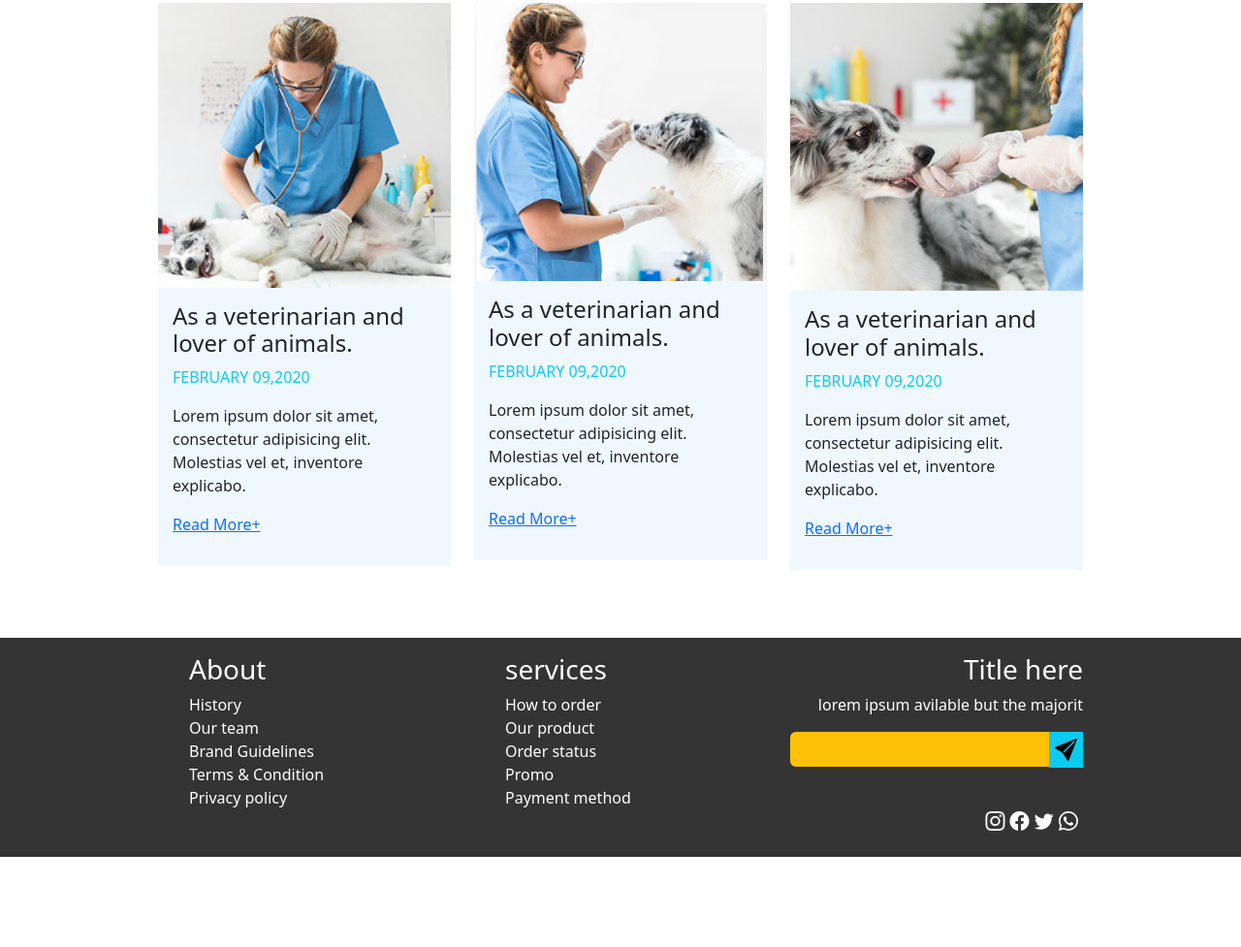
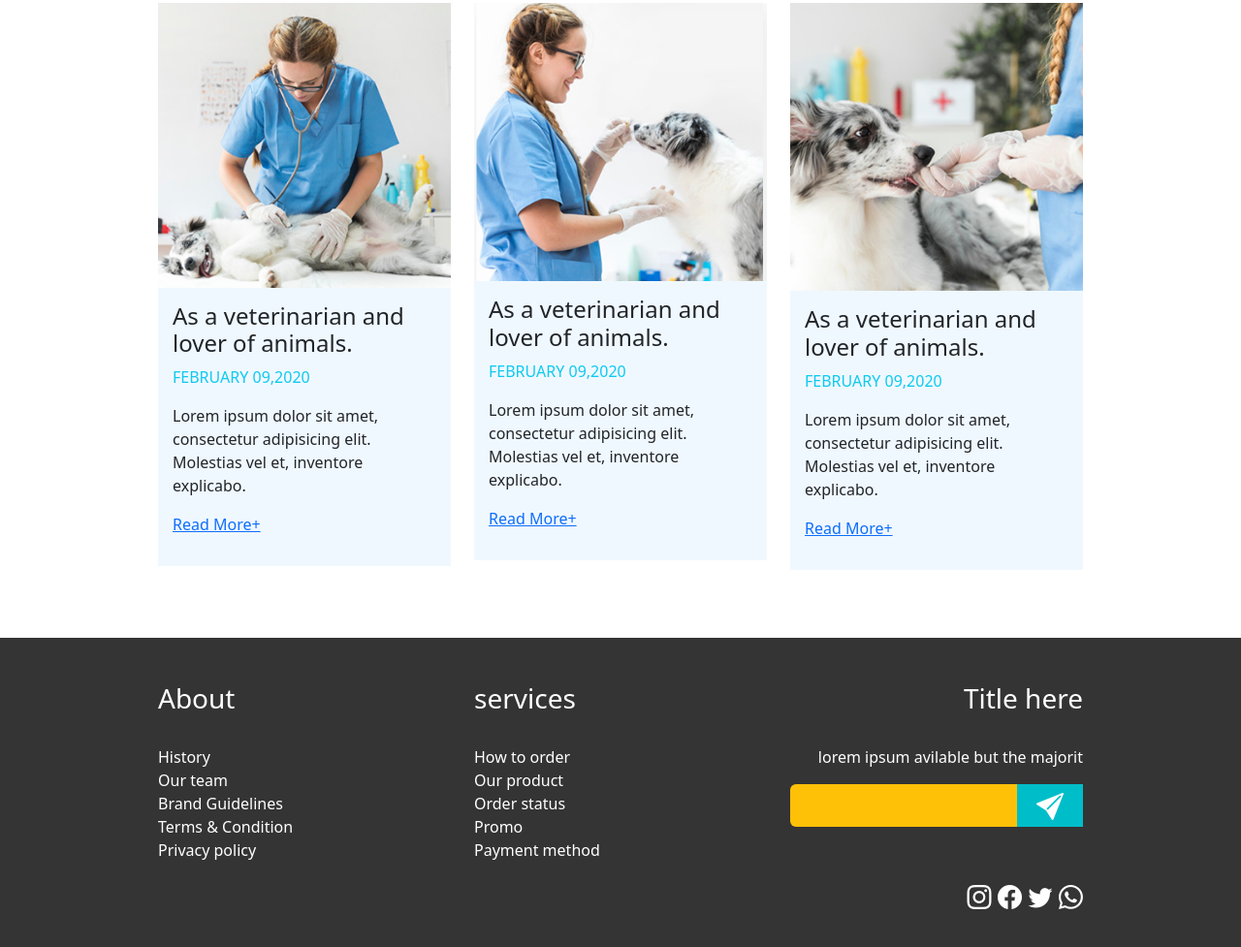
Before and after one commit to JawadShk/Demo-Webpage, a plain HTML site: page index.html in a window 1280 px wide. Shown: the part 4396-5373 px from the top of the page at 97% size. Before the commit the page ends 5280 px from the top, so only its background shows below. Drawn offline with nearby package versions, Linux system fonts and the light colour scheme.

Commit message:
final commit

```diff
--- a/CSS/style.css
+++ b/CSS/style.css
@@ -150,6 +150,8 @@ body{
 }
 #footer-container{
     background-color: #343434;
+    padding-top: 30px;
+    padding-bottom: 30px;
 }
 .about-list a, .service-list a{
     text-decoration: none;
@@ -157,25 +159,37 @@ body{
     color: #fff;
     cursor: pointer;
 }
-.about-list li, .service-list li{
-    list-style-type: none;
-}
-.footer-info{
-    text-align:end;
-}
-.send-btn{
+/* .send-btn{
     font-size: 23px;
     position: relative;
     bottom: 36px;
     border: 0;
     z-index: 2;
-}
+} */
 .input-field{
     border: 0;
+    color: white;
+    padding: 10px;
+    width: 100%;
+}
+#footer-form{
+    margin-top: 10px;
+    margin-bottom: 10px;
+}
+#footer-search-btn{
+    background-color: #00bec9;
+    font-size: 28px;
+    border: 0;
+    position: relative;
+    z-index: 2;
+    bottom: 44px;
+    color: #fff;
+    padding-right: 20px;
+    padding-left: 20px;
 }
 .icons{
-    padding: 5px;
-    font-size: 20px;
+    padding-left: 5px;
+    font-size: 25px;
     cursor: pointer;
 }
 
--- a/index.html
+++ b/index.html
@@ -63,7 +63,7 @@
 
       <div class="container-fluid">
         <div class="row justify-content-evenly">
-          <div class="col-lg-5 col-md-11" id="service-text">
+          <div class="col-lg-5 col-11" id="service-text">
             <h1>As a veterinarian and
               lover of animals.  </h1>
             <p>Lorem ipsum dolor sit amet consectetur adipisicing elit. Consequatur, illum! ipsum dolor, sit amet consectetur adipisicing elit. Amet perspiciatis nisi  deserunt  consectetur saepe. Consequatur iure et facilis officiis iste.</p>
@@ -114,7 +114,7 @@
         <div class="col-lg-5" id="service-img">
           <img src="images/veterinary-landing-pages-concept/vid2.jpg" alt="service-img" class="img-fluid" >
         </div>
-        <div class="col-lg-5 col-md-11 text-right" id="service-text">
+        <div class="col-lg-5 col-11 text-right" id="service-text">
           <h1>As a veterinarian and
             lover of animals.  </h1>
           <p>Lorem ipsum dolor sit amet consectetur adipisicing elit. Consequatur, illum! ipsum dolor, sit amet consectetur adipisicing elit. Amet perspiciatis nisi  deserunt  consectetur saepe. Consequatur iure et facilis officiis iste.</p>
@@ -245,33 +245,33 @@
     <!-- footer -->
      <div class="contaner-fluid" id="footer-container">
       <div class="row justify-content-center text-white">
-        <div class="col-lg-3 mt-3 mb-3">
-          <ul class="about-list">
-            <li><h3>About</h3></li>
-            <li><a href="">History</a></li>
-            <li><a href="">Our team</a></li>
-            <li><a href="">Brand Guidelines</a></li>
-            <li><a href="">Terms & Condition</a></li>
-            <li><a href="">Privacy policy</a></li>
-          </ul>
+        <div class="col-lg-3 col-10 mt-3 mb-3">
+          <div class="about-list">
+            <h3>About</h3>  <br>
+            <a href="">History</a>   <br>
+            <a href="">Our team</a>  <br>
+            <a href="">Brand Guidelines</a>  <br>
+            <a href="">Terms & Condition</a>   <br>
+            <a href="">Privacy policy</a>  <br>
+          </div> <br>   <br>
         </div>
-        <div class="col-lg-3 mt-3 mb-3">
-          <ul class="service-list">
-            <li><h3>services</h3></li>
-            <li><a href="">How to order</a></li>
-            <li><a href="">Our product</a></li>
-            <li><a href="">Order status</a></li>
-            <li><a href="">Promo</a></li>
-            <li><a href="">Payment method</a></li>
-          </ul>
+        <div class="col-lg-3 col-10 mt-3 mb-3">
+          <div class="service-list">
+            <h3>services</h3> <br>
+            <a href="">How to order</a> <br>
+            <a href="">Our product</a> <br>
+            <a href="">Order status</a> <br>
+            <a href="">Promo</a> <br>
+            <a href="">Payment method</a> <br>
+          </div>
         </div>
-        <div class="col-lg-3 col-11 footer-info mt-3 mb-3">
-          <h3>Title here</h3>
+        <div class="col-lg-3 col-10 mt-3 text-end">
+          <h3>Title here</h3> <br>
           <p>lorem ipsum avilable but the majorit</p>
-            <input type="email" class="form-control bg-warning input-field" id="exampleFormControlInput1" >
-            <button class="bg-info send-btn">
-              <i class="bi bi-send-fill"></i>
-            </button>
+          <form action="" id="footer-form">
+            <input type="text" class="form-control bg-warning input-field">
+            <button type="submit" id="footer-search-btn"><i class="bi bi-send-fill"></i></button>
+          </form>
             <div class="icons">
               <i class="bi bi-instagram"></i>
               <i class="bi bi-facebook"></i>
```
